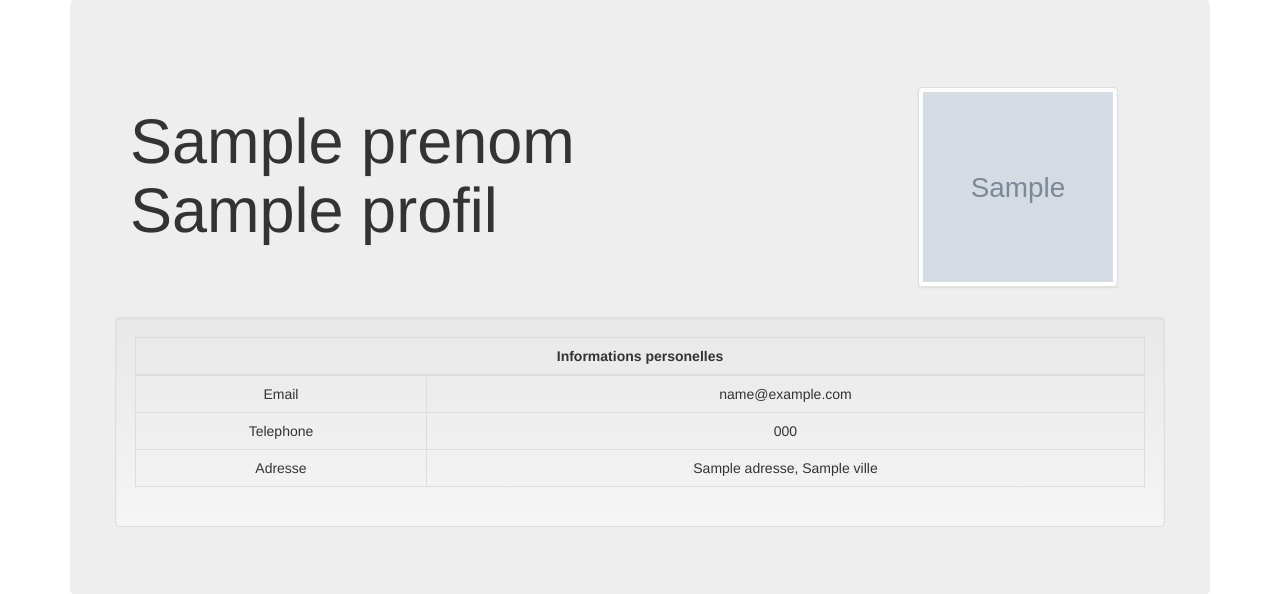
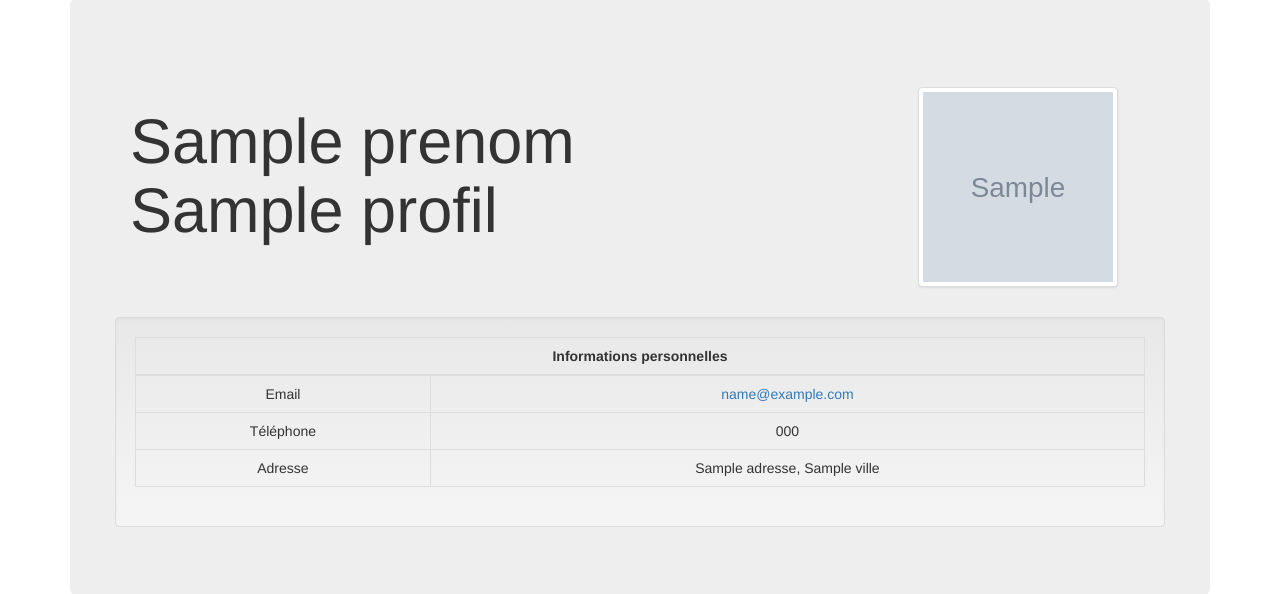
Before and after one commit to emeric254/Web-STRI-S2-Encheres, a PHP site: template PHP/vue/profil.php in a window 1280 px wide. Shown: the part 41-635 px from the top of the page. Run offline with PHP 8.4, Linux system fonts and the light colour scheme; the template is opened without the code that fills it: most values are stand-ins (such as "Sample title", 1, 10 or a date in 2020); grey boxes marked "Sample" are stand-in pictures; some libraries are stand-ins or nearby versions.

Commit message:
dans profil : ajout d'un mailto pour l'adresse mail

```diff
--- a/PHP/vue/profil.php
+++ b/PHP/vue/profil.php
@@ -37,7 +37,7 @@
                                 <tr>
                                     <td colspan="2" class="text-center">
                                         <b>
-                                            Informations personelles
+                                            Informations personnelles
                                         </b>
                                     </td>
                                 </tr>
@@ -48,12 +48,12 @@
                                         Email
                                     </td>
                                     <td class="text-center">
-                                        <?php print $profil->email; ?>
+                                        <a href="mailto:<?php print $profil->email; ?>"><?php print $profil->email; ?> </a>
                                     </td>
                                 </tr>
                                 <tr>
                                     <td class="text-center">
-                                        Telephone
+                                        T&eacute;l&eacute;phone
                                     </td>
                                     <td class="text-center">
                                         <?php print $profil->telephone; ?>
```
